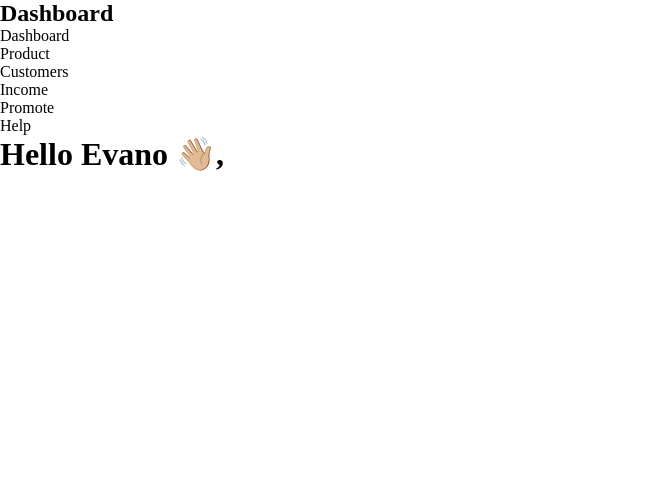
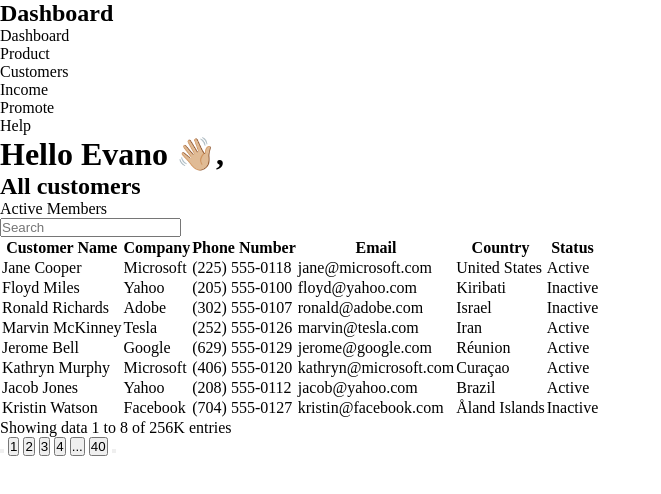
Before and after one commit to Blackdoll-Loki/test_task, a plain HTML site: page index.html in a window 1280 px wide. Shown: the whole page, without its empty margins (0-661 px from the left). Drawn offline with Linux system fonts and the light colour scheme.

Commit message:
add some content

```diff
--- a/index.html
+++ b/index.html
@@ -23,6 +23,106 @@
   </aside>
   <main>
     <h1>Hello Evano 👋🏼,</h1>
+    <div class="table-block">
+      <div>
+        <h2>All customers</h2>
+        <p>Active Members</p>
+      </div>
+      <form action="#">
+        <input type="search" name="search" id="search" placeholder="Search">
+      </form>
+    </div>
+    <table>
+      <thead>
+        <tr>
+          <th>Customer Name</th>
+          <th>Company</th>
+          <th>Phone Number</th>
+          <th>Email</th>
+          <th>Country</th>
+          <th>Status</th>
+        </tr>
+      </thead>
+      <tbody>
+        <tr>
+          <td>Jane Cooper</td>
+          <td>Microsoft</td>
+          <td>(225) 555-0118</td>
+          <td>jane@microsoft.com</td>
+          <td>United States</td>
+          <td>Active</td>
+        </tr>
+        <tr>
+          <td>Floyd Miles</td>
+          <td>Yahoo</td>
+          <td>(205) 555-0100</td>
+          <td>floyd@yahoo.com</td>
+          <td>Kiribati</td>
+          <td>Inactive</td>
+        </tr>
+        <tr>
+          <td>Ronald Richards</td>
+          <td>Adobe</td>
+          <td>(302) 555-0107</td>
+          <td>ronald@adobe.com</td>
+          <td>Israel</td>
+          <td>Inactive</td>
+        </tr>
+        <tr>
+          <td>Marvin McKinney</td>
+          <td>Tesla</td>
+          <td>(252) 555-0126</td>
+          <td>marvin@tesla.com</td>
+          <td>Iran</td>
+          <td>Active</td>
+        </tr>
+        <tr>
+          <td>Jerome Bell</td>
+          <td>Google</td>
+          <td>(629) 555-0129</td>
+          <td>jerome@google.com</td>
+          <td>Réunion</td>
+          <td>Active</td>
+        </tr>
+        <tr>
+          <td>Kathryn Murphy</td>
+          <td>Microsoft</td>
+          <td>(406) 555-0120</td>
+          <td>kathryn@microsoft.com</td>
+          <td>Curaçao</td>
+          <td>Active</td>
+        </tr>
+        <tr>
+          <td>Jacob Jones</td>
+          <td>Yahoo</td>
+          <td>(208) 555-0112</td>
+          <td>jacob@yahoo.com</td>
+          <td>Brazil</td>
+          <td>Active</td>
+        </tr>
+        <tr>
+          <td>Kristin Watson</td>
+          <td>Facebook</td>
+          <td>(704) 555-0127</td>
+          <td>kristin@facebook.com</td>
+          <td>Åland Islands</td>
+          <td>Inactive</td>
+        </tr>
+      </tbody>
+    </table>
+    <div>
+      <p>Showing data 1 to 8 of  256K entries</p>
+      <div class="pages">
+        <button></button>
+        <button>1</button>
+        <button>2</button>
+        <button>3</button>
+        <button>4</button>
+        <button>...</button>
+        <button>40</button>
+        <button></button>
+      </div>
+    </div>
   </main>
 </body>
 </html>
```
